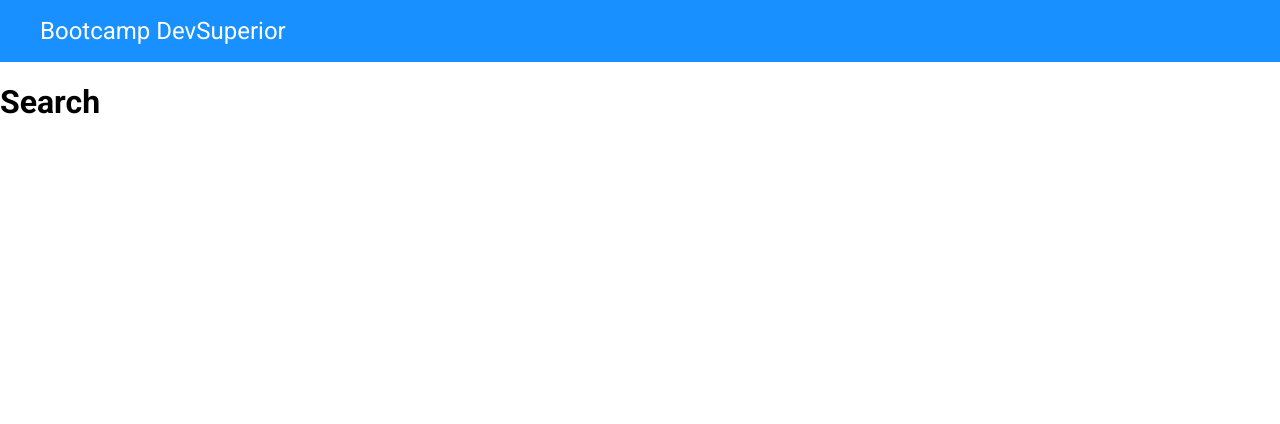
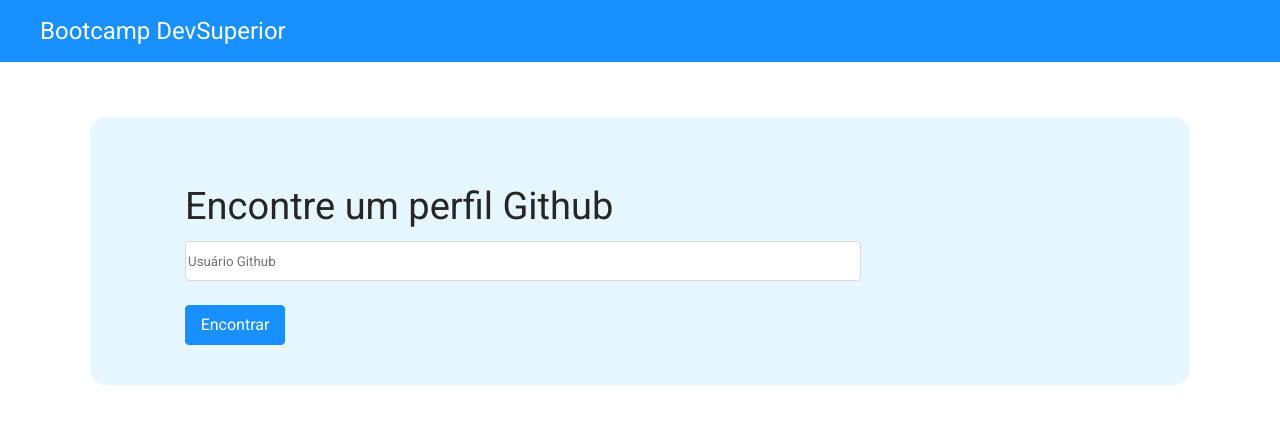
Before and after one commit to JRobsonGomes/desafio03-bootcamp-devsuperior, a React (Create React App) app in the folder github-user-search/: page /search in a window 1280 px wide. Shown: the top 424 px of the page. Built offline with nearby package versions, Linux system fonts and the light colour scheme.

Commit message:
Iniciando a pagina search

```diff
--- a/github-user-search/src/App.scss
+++ b/github-user-search/src/App.scss
@@ -18,3 +18,7 @@ body {
 a {
   text-decoration: none;
 }
+
+.border-radius-16 {
+  border-radius: 16px;
+}
--- a/github-user-search/src/core/components/Button/styles.scss
+++ b/github-user-search/src/core/components/Button/styles.scss
@@ -1,5 +1,5 @@
 .btn-content {
-    display: inline-flex;
+    display: flex;
 }
 
 .btn {
--- a/github-user-search/src/pages/Search/index.tsx
+++ b/github-user-search/src/pages/Search/index.tsx
@@ -1,9 +1,21 @@
+import Button from 'core/components/Button';
 import React from 'react';
 import './styles.scss';
 
 const Search = () => (
-    <div>
-        <h1>Search</h1>
+    <div className="search-container">
+        <div className="search-content card-base border-radius-16">
+            <h1 className="search-text-title">Encontre um perfil Github</h1>
+            <input
+                //value={formData.name}
+                name="name"
+                type="text"
+                className="search-input"
+                //onChange={handleOnChange}
+                placeholder="Usuário Github"
+            />
+            <Button text="Encontrar"/>
+        </div>
     </div>
 );
 
--- a/github-user-search/src/pages/Search/styles.scss
+++ b/github-user-search/src/pages/Search/styles.scss
@@ -0,0 +1,32 @@
+.search-container {
+    padding: 55px 90px 75px 90px;
+}
+
+.search-content {
+    padding: 66px 95px 40px 95px;
+}
+
+.card-base {
+    background: #E6F7FF;
+}
+
+.search-text-title {
+    font-family: Roboto;
+    font-style: normal;
+    font-weight: 500;
+    font-size: 38px;
+    line-height: 46px;
+    color: #262626;
+    margin-top: 0px;
+    margin-bottom: 12px;
+}
+
+.search-input {
+    width: 676px;
+    height: 40px;
+    background: #FFFFFF;
+    border: 1px solid #D9D9D9;
+    box-sizing: border-box;
+    border-radius: 4px;
+    margin-bottom: 24px;
+}
```
